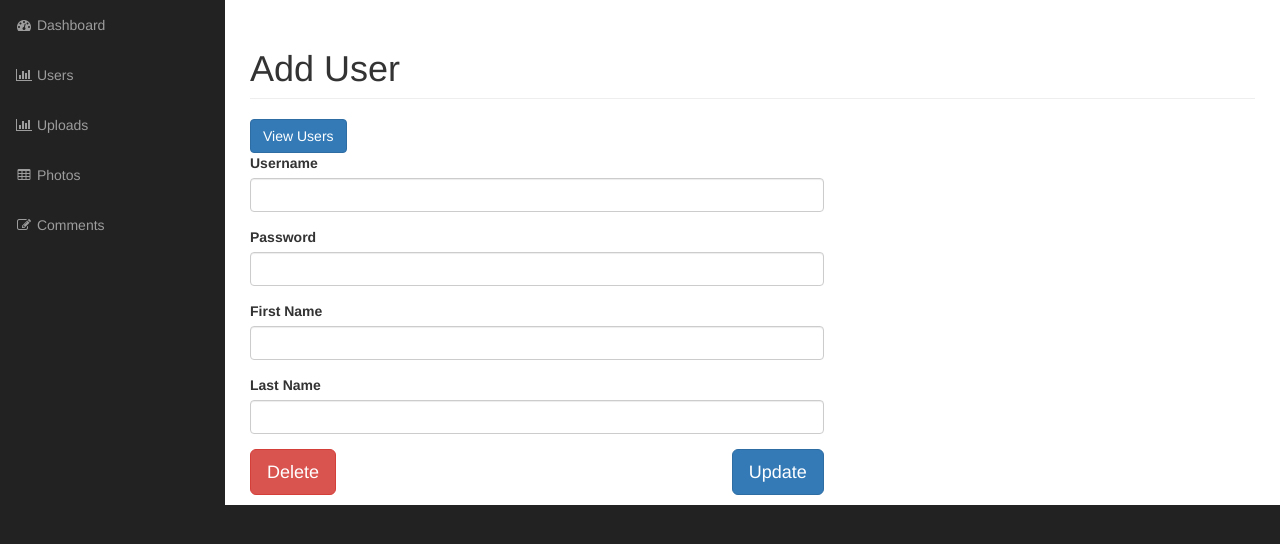
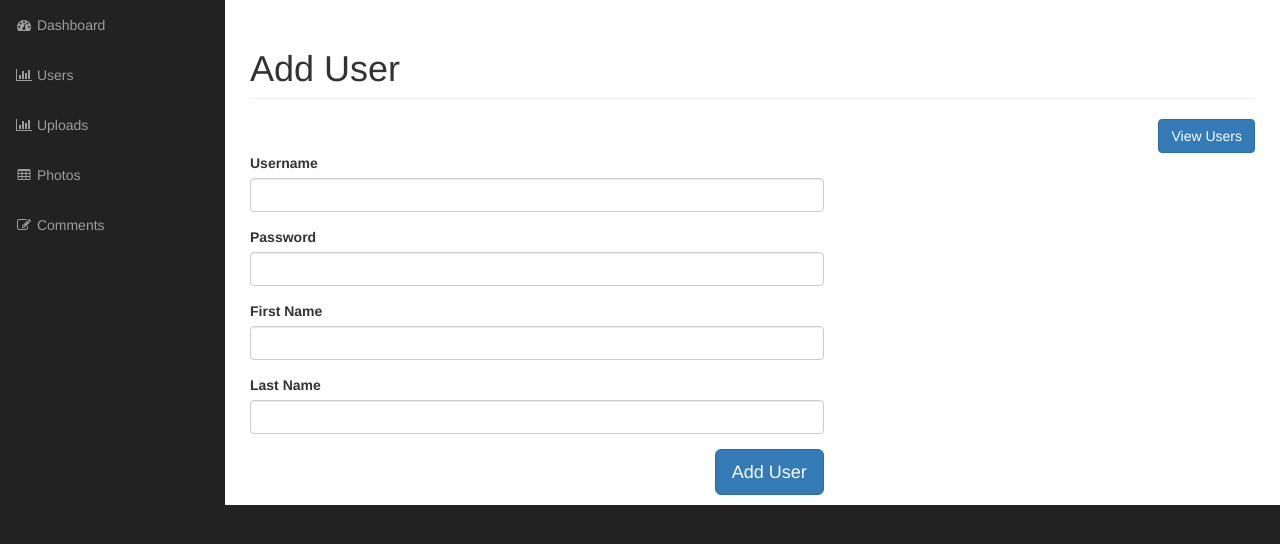
Before and after one commit to shahlakshya1988/phpoop, a PHP site: page /admin/add_user.php in a window 1280 px wide. Shown: the part 51-595 px from the top of the page. Run offline with PHP 8.4, Linux system fonts and the light colour scheme; the visitor is signed in with stand-in values (Sample User, id 1); grey boxes labelled with a size stand in for pictures from a placeholder-image service; data that the repository does not hold is empty; some libraries are stand-ins or nearby versions.

Commit message:
137. Creating Add User Page Part # 2 :

```diff
--- a/gallery/admin/add_user.php
+++ b/gallery/admin/add_user.php
@@ -7,6 +7,11 @@ if(!$session->is_signed_in()){
 
 
 if(isset($_POST["add_user"])){
+    $username = trim($_POST["username"]);
+    $first_name = trim($_POST["first_name"]);
+    $last_name = trim($_POST["last_name"]);
+    $password = trim($_POST["password"]);
+
 	//echo "<pre>",print_r($_REQUEST),"</PRE>";
 
 } // isset($_POST["add_user"])
@@ -31,7 +36,7 @@ if(isset($_POST["add_user"])){
                    <h1 class="page-header">
                        Add User
                    </h1>
-                   <div class="">
+                   <div class="pull-right">
                        <a href="users.php" class="btn btn-primary">View Users</a>
                    </div>
                </div>
@@ -56,11 +61,9 @@ if(isset($_POST["add_user"])){
 							<input type="text" name="last_name" id="last_name" class="form-control"  />
                         </div>
                         <div class="info-box-footer clearfix">
-                                <div class="info-box-delete pull-left">
-                                    <a  href="delete_photo.php?id=<?php echo $photo->id; ?>" class="btn btn-danger btn-lg ">Delete</a>
-                                </div>
+
                                 <div class="info-box-update pull-right ">
-                                    <input type="submit" name="update" value="Update" class="btn btn-primary btn-lg ">
+                                    <input type="submit" name="add_user" value="Add User" class="btn btn-primary btn-lg ">
                                 </div>
                               </div>
 					 </div>
```
